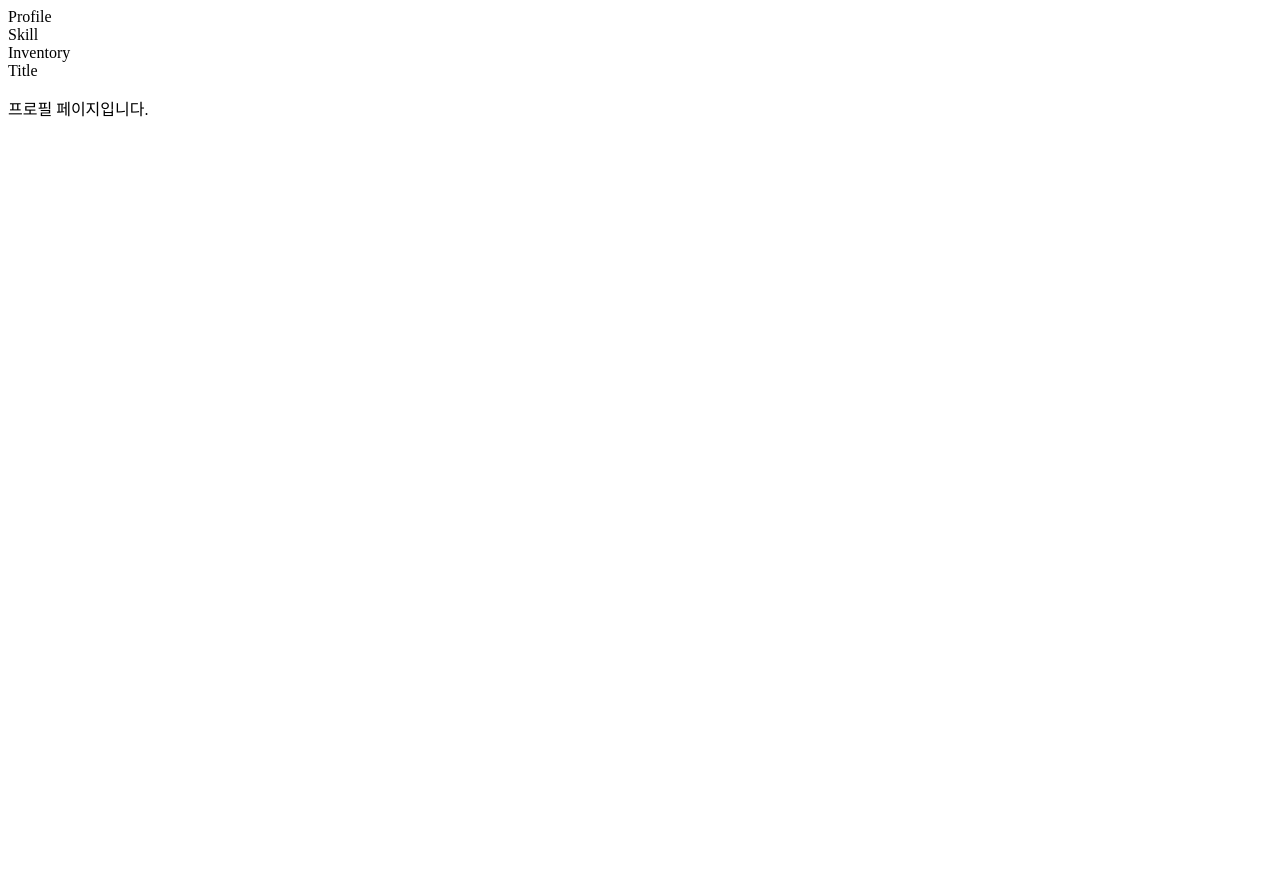
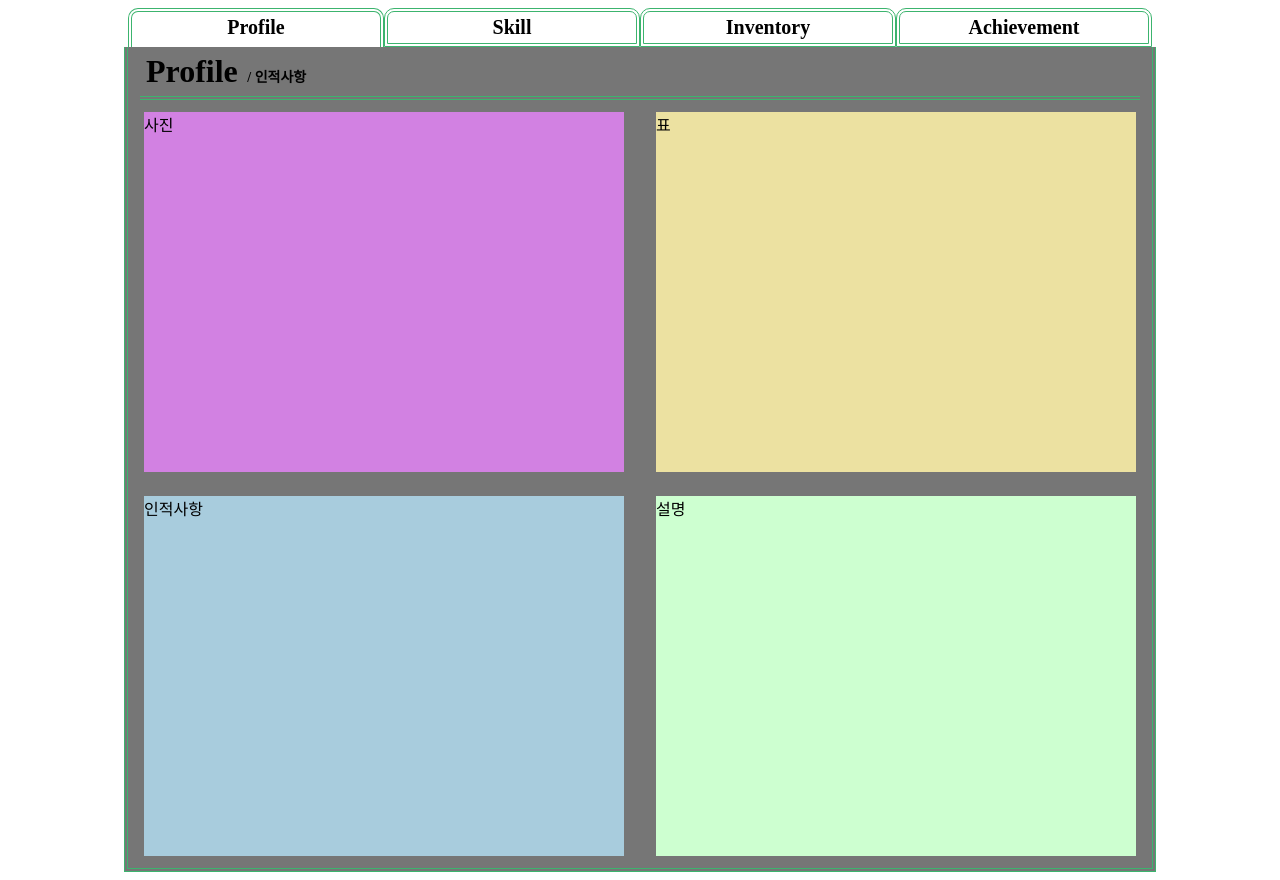
Before and after one commit to dingPie/portpolio_web, a React (Create React App) app: page / in a window 1280 px wide. Before the commit the page ends 800 px from the top, so only its background shows below. Built offline with nearby package versions, Linux system fonts and the light colour scheme.

Commit message:
styled component를 이용한 기본 틀 제작중

```diff
--- a/src/App.tsx
+++ b/src/App.tsx
@@ -1,25 +1,107 @@
 import React, { useState } from 'react';
+import styled, {createGlobalStyle, ThemeProvider} from 'styled-components';
 import Inventory from './component/Inventory/Inventory';
 import Profile from './component/Profile/Profile';
 import Skill from './component/Skill/Skill';
-import Title from './component/Title/TItle';
+import Achievement from './component/Title/Achievement';
 import NavBar from './NavBar';
+import theme from './styles/theme';
+
 
 function App() {
   const [page, setPage] = useState('profile')
 
+  const setTitle = () => {
+    switch (page) {
+      case 'profile':
+          return (
+            <TitleBox>
+              <h1> Profile </h1>
+              <span> / 인적사항 </span>
+            </TitleBox>
+            )
+      case 'skill':
+        return (
+          <TitleBox>
+            <h1> Skill </h1>
+            <span> / 기술 & 역량 </span>
+          </TitleBox>
+          )
+      case 'inventory':
+      return (
+        <TitleBox>
+          <h1> Inventroy </h1>
+          <span> / 포트폴리오 항목 </span>
+        </TitleBox>
+        )
+      case 'achievement':
+        return (
+          <TitleBox>
+            <h1> Achivemenet </h1>
+            <span> / 경력 & 자격 </span>
+          </TitleBox>
+          )
+    }
+  }
+
   return (
     <div className="App">
-      <NavBar page= {page} setPage={setPage} />
+      <ThemeProvider theme ={theme} >
+      <GrobalStyle />
 
-      { page === 'profile' ? <Profile /> : null }
-      { page === 'skill' ? <Skill /> : null}
-      { page === 'inventory' ? <Inventory /> : null }
-      { page === 'title' ? <Title /> : null }
+        <NavBar page= {page} setPage={setPage} />
 
+        <MainBox>
 
+        {setTitle()}
+
+          { page === 'profile' ? <Profile /> : null }
+          { page === 'skill' ? <Skill /> : null}
+          { page === 'inventory' ? <Inventory /> : null }
+          { page === 'achievement' ? <Achievement /> : null }
+        </MainBox>
+
+      </ThemeProvider>
     </div>
   );
 }
+export default App;
 
-export default App;
+
+const GrobalStyle= createGlobalStyle`
+  body {
+
+  }
+`
+
+const MainBox = styled.div`
+
+  max-width: ${ ({theme}) => theme.deviceSizes.pc };
+  margin: 0 auto;
+  border: 4px double ${ ({theme}) => theme.colors.green_1 };
+  border-top: none;
+  background: ${ ({theme}) => theme.colors.gray_2 };
+
+
+  @media ${ ({theme}) => theme.device.tablet } {
+    background: #bee8ee;
+    /* 미디어쿼리. 하나일떄 */
+
+    /* 프로필 페이지에선 두개씩 묶은 미디어를 row에서 colomn으로 바꿔주는 식으로, */
+    /* 그 외에 페이지에선 grid를 2에서 1로 바꿔주는 식으로 */
+  }
+`
+
+export const TitleBox = styled.div`
+  border-bottom: 4px double ${ ({theme})=> theme.colors.green_1 };
+  margin: 0 12px;
+
+  h1 {
+    display: inline-block;
+    margin: 6px;
+  }
+  span {
+    font-weight: 600;
+    font-size: ${ ({ theme }) => theme.fontSizes.small }
+  }
+`
--- a/src/NavBar.tsx
+++ b/src/NavBar.tsx
@@ -1,4 +1,6 @@
 import React from "react";
+import styled, { css } from 'styled-components'
+import theme from './styles/theme'
 
 interface NavProps {
   page: string;
@@ -6,16 +8,82 @@ interface NavProps {
 }
 
 const NavBar = ({ page, setPage }:NavProps ) => {
-
+  console.log(page)
   return (
     <>
       <div className="nav-box">
-        <div className='set-profile-btn' onClick= {() => setPage('profile')}> Profile </div>
-        <div className='set-skill-btn' onClick= {() => setPage('skill')}> Skill </div>
-        <div className='set-inventory-btn' onClick= {() => setPage('inventory')}> Inventory </div>
-        <div className='set-title-btn' onClick= {() => setPage('title')}> Title </div>
+
+        <NavBox>
+
+          <NavBtn page='profile' bottomLine={page} hover
+            onClick= {() => setPage('profile')}>
+            Profile
+          </NavBtn>
+
+          <NavBtn page='skill' bottomLine={page} hover
+            onClick= {() => setPage('skill')}>
+            Skill
+          </NavBtn>
+
+          <NavBtn page='inventory' bottomLine={page} hover
+            onClick= {() => setPage('inventory')}>
+            Inventory
+          </NavBtn>
+
+          <NavBtn page='achievement' bottomLine={page} hover
+            onClick= {() => setPage('achievement')}>
+            Achievement
+          </NavBtn>
+
+        </NavBox>
+
       </div>
     </>
   )
 }
-export default NavBar
+export default NavBar;
+
+
+interface Ihover {
+  bottomLine: string;
+  page: string;
+  hover?: boolean;
+};
+
+const NavBox = styled.div`
+  display: flex;
+  width: 100%;
+  max-width: ${ ({theme}) => theme.deviceSizes.pc };
+  margin: 0 auto;
+`
+
+const NavBtn = styled.div<Ihover> `
+  width: 100%;
+  padding: ${ ({theme}) => theme.space.small };
+  font-size: ${ ({theme}) => theme.fontSizes.xl };
+  font-weight: 600;
+  text-align: center;
+  border: 4px double ${ ({theme}) => theme.colors.green_1 };;
+  border-radius: 10px 10px 0 0;
+  cursor: pointer;
+  z-index: 2;
+
+  /* 바텀 라인 */
+  border-bottom: ${ props => props.bottomLine === props.page && 'none' };
+
+  /* hoverOption */
+  ${({ hover }) =>
+    hover &&
+    css`
+      &:hover {
+        transition-duration: 0.3s;
+        transform: scaleY(1.3);
+        transform: translateY(-3px);
+      }
+    `}
+`;
+
+  /* {/* <div className='set-profile-btn' onClick= {() => setPage('profile')}> Profile </div>
+  <div className='set-skill-btn' onClick= {() => setPage('skill')}> Skill </div>
+  <div className='set-inventory-btn' onClick= {() => setPage('inventory')}> Inventory </div>
+  <div className='set-title-btn' onClick= {() => setPage('title')}> Title </div> */
--- /dev/null
+++ b/src/component/Profile/PicAndInfo.tsx
@@ -0,0 +1,43 @@
+import React from "react";
+import styled from "styled-components";
+
+const PicAndInfo = () => {
+
+  return (
+    <PicAndInfoBox>
+      <PicBox > 사진 </PicBox>
+      <InfoBox> 인적사항 </InfoBox>
+    </PicAndInfoBox>
+  )
+}
+
+export default PicAndInfo;
+
+const PicAndInfoBox = styled.div`
+  display: grid;
+  grid-template-columns: 1fr;
+  column-gap: 12px;
+  padding: 0 12px;
+
+  /* 768px 이하일때 */
+  @media ${ ({theme}) => theme.device.tablet } {
+    column-gap: 24px;
+  }
+`
+
+const PicBox = styled.div`
+  max-width: ${ ({theme}) => theme.deviceSizes.mobileL };
+  width: 100%;
+  height: 360px;
+  margin: 12px auto;
+  background: #d281e2;
+`
+
+const InfoBox = styled.div`
+  max-width: ${ ({theme}) => theme.deviceSizes.mobileL };
+  width: 100%;
+  height: 360px;
+  margin: 12px auto;
+  background: #a8ccdd;
+
+`
--- a/src/component/Profile/Profile.tsx
+++ b/src/component/Profile/Profile.tsx
@@ -1,13 +1,28 @@
 import React from "react";
+import styled from "styled-components";
+import PicAndInfo from "./PicAndInfo";
+import Status from "./Status";
 
 const Profile = () => {
 
-
   return (
     <>
-    <p> 프로필 페이지입니다. </p>
+    <ProfileBox>
+      <PicAndInfo></PicAndInfo>
+      <Status></Status>
+    </ProfileBox>
     </>
   )
 }
 
-export default Profile
+export default Profile;
+
+const ProfileBox = styled.div`
+  display: grid;
+  grid-template-columns: 1fr 1fr;
+
+  @media ${ ({theme}) => theme.device.tablet } {
+    column-gap: 24px;
+    grid-template-columns: 1fr;
+  }
+`
--- /dev/null
+++ b/src/component/Profile/Status.tsx
@@ -0,0 +1,42 @@
+import React from "react";
+import styled from "styled-components";
+
+const Status = () => {
+
+  return (
+    <StatusBox>
+      <GraphBox > 표 </GraphBox>
+      <ExplainBox> 설명 </ExplainBox>
+    </StatusBox>
+  )
+}
+
+export default Status;
+
+const StatusBox = styled.div`
+  display: grid;
+  grid-template-columns: 1fr;
+  column-gap: 12px;
+  padding: 0 12px;
+
+  @media ${ ({theme}) => theme.device.tablet } {
+    column-gap: 24px;
+  }
+`
+
+const GraphBox = styled.div`
+  max-width: ${ ({theme}) => theme.deviceSizes.mobileL };
+  width: 100%;
+  height: 360px;
+  margin: 12px auto;
+  background: #ece1a1;
+`
+
+const ExplainBox = styled.div`
+  max-width: ${ ({theme}) => theme.deviceSizes.mobileL };
+  width: 100%;
+  height: 360px;
+  margin: 12px auto;
+  background: #cdffd0;
+
+`
--- a/src/component/Skill/Skill.tsx
+++ b/src/component/Skill/Skill.tsx
@@ -1,13 +1,78 @@
 import React from "react";
+import styled from "styled-components";
+import TitleBox from "../Profile/Profile";
 
 const Skill = () => {
 
 
   return (
-    <>
-    <p> 스킬 페이지입니다. </p>
-    </>
+    <SkillBox>
+
+      <SkillList>
+
+        <img src="/logo192.png" alt="" />
+        <SkillInfo>
+          <span> React.js </span> / <span> Lv. low 5 </span>
+          <SkillExplain> useState/Effect 등 CRUD 가능 </SkillExplain>
+        </SkillInfo>
+
+      </SkillList>
+
+      <SkillList>
+
+        <img src="/logo192.png" alt="" />
+        <SkillInfo>
+          <span> HTML5 </span> / <span> Lv. low 6 </span>
+          <SkillExplain> 초급 어느정도 레벨입니다 </SkillExplain>
+        </SkillInfo>
+
+      </SkillList>
+
+    </SkillBox>
   )
 }
 
-export default Skill
+export default Skill;
+
+const SkillBox = styled.div`
+
+  display: grid;
+  grid-template-columns: 1fr 1fr;
+  column-gap: 12px;
+  padding: 0 12px;
+
+  @media ${ ({theme}) => theme.device.tablet } {
+    grid-template-columns: 1fr;
+    column-gap: 24px;
+  }
+`
+
+const SkillList = styled.div`
+
+  display: flex;
+  height: 72px;
+  margin: 12px 0 0;
+  background: #e8e8f8;
+  border-radius: ${ ({theme}) => theme.space.base }; //8px;
+
+  img {
+    margin: ${ ({theme}) => theme.space.medium } ; // 6, 16px
+    padding: 0 ${ ({theme}) => theme.space.medium };
+    border-right: 1px solid  ${ ({ theme }) => theme.colors.green_1 };
+  }
+`
+const SkillInfo = styled.div`
+  width: 100%;
+  border-radius: 0 8px 8px 0;
+  border: ${ ({ theme }) => theme.border.main };
+  border-left: none;
+
+  span {
+    display: inline-block;
+    margin: ${ ({theme}) => theme.space.small };
+  }
+`
+
+const SkillExplain = styled.div`
+  margin: ${ ({theme}) => theme.space.small };
+`
--- /dev/null
+++ b/src/component/Title/Achievement.tsx
@@ -0,0 +1,13 @@
+import React from "react";
+
+const Achievement = () => {
+
+
+  return (
+    <>
+      <p> 업적 페이지 입니다. </p>
+    </>
+  )
+}
+
+export default Achievement;
--- a/src/component/Title/TItle.tsx
+++ /dev/null
@@ -1,13 +0,0 @@
-import React from "react";
-
-const Title = () => {
-
-
-  return (
-    <>
-    <p> 타이틀 페이지입니다. </p>
-    </>
-  )
-}
-
-export default Title
--- /dev/null
+++ b/src/styles/theme.ts
@@ -0,0 +1,91 @@
+// my-theme.ts
+import { DefaultTheme } from 'styled-components';
+
+const calcRem = (size: number) => `${size / 16}rem`;
+
+const colors = {
+  black: "#000000",
+  white: "#FFFFFF",
+  gray_1: "#222222",
+  gray_2: "#767676",
+  green_1: "#3cb46e",
+};
+
+const fontSizes = {
+  small: calcRem(14),
+  base: calcRem(16),
+  lg: calcRem(18),
+  xl: calcRem(20),
+  xxl: calcRem(22),
+  xxxl: calcRem(24),
+  titleSize: calcRem(50),
+};
+
+const space = {
+  small: calcRem(4),
+  base: calcRem(6),
+  medium: calcRem(8),
+  lg: calcRem(12),
+  xl: calcRem(16),
+  xxl: calcRem(24),
+};
+
+const interval = {
+  base: calcRem(50),
+  lg: calcRem(100),
+  xl: calcRem(150),
+  xxl: calcRem(200),
+};
+
+const verticalInterval = {
+  base: `${calcRem(10)} 0 ${calcRem(10)} 0`,
+};
+
+const deviceSizes = {
+  mobileS: "320px",
+  mobileM: "375px",
+  mobileL: "480px",
+  tablet: "768px",
+  pc: "1024px",
+};
+
+const device = {
+  mobileS: `only screen and (max-width: ${deviceSizes.mobileS})`,
+  mobileM: `only screen and (max-width: ${deviceSizes.mobileM})`,
+  mobileL: `only screen and (max-width: ${deviceSizes.mobileL})`,
+  tablet: `only screen and (max-width: ${deviceSizes.tablet})`,
+  pc: `only screen and (max-width: ${deviceSizes.pc})`,
+};
+
+const border = {
+  main: `4px double ${colors.green_1}`
+}
+
+const theme: DefaultTheme = {
+  colors,
+  fontSizes,
+  space,
+  interval,
+  verticalInterval,
+  device,
+  deviceSizes,
+  border,
+  // colors :colors,
+  // fontSizes: fontSizes,
+  // space: fontSizes,
+  // interval: interval,
+  // verticalInterval: verticalInterval,
+  // device: device,
+  // deviceSizes: deviceSizes,
+};
+
+export type ThemeColors = typeof colors;
+export type ThemeFontSize = typeof fontSizes;
+export type ThemeSpace = typeof space;
+export type ThemeInterval = typeof interval;
+export type ThemeVerticalInterval = typeof verticalInterval;
+export type ThemeDevice = typeof device;
+export type ThemeDeviceSizes = typeof deviceSizes;
+export type ThemeBoder = typeof border;
+
+export default theme;
```
Also changed, not shown: src/styles/styled.d.ts (added, +25 -0 lines).
